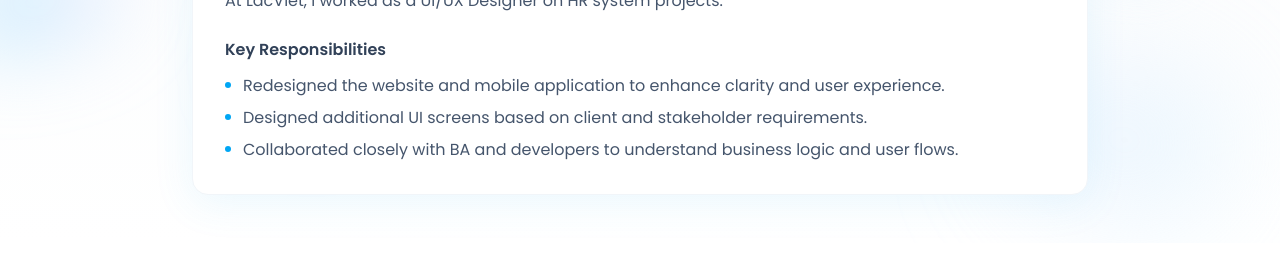
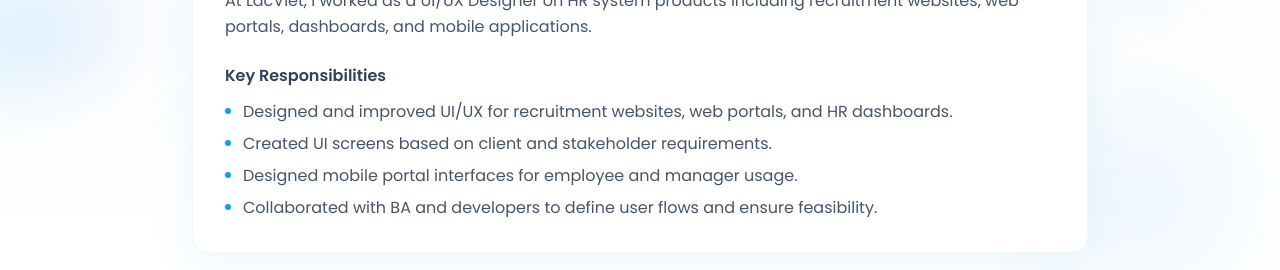
Before and after one commit to huynhthithanhthuy/My_Portfolio, a Next.js app: page / in a window 1280 px wide. Shown: the part 1980-2250 px from the top of the page. Built offline with nearby package versions, Linux system fonts and the light colour scheme.

Commit message:
edit 20/03 2

```diff
--- a/app/components/home/WorkSection.tsx
+++ b/app/components/home/WorkSection.tsx
@@ -64,8 +64,7 @@ export default function WorksSection() {
                 initial="hidden"
                 whileInView="visible"
                 viewport={{ once: true, margin: "-100px" }}
-                className={`grid lg:grid-cols-2 gap-12 lg:gap-16 items-center ${
-                  isEven ? "" : "lg:grid-flow-dense"
+                className={`grid lg:grid-cols-2 gap-12 lg:gap-16 items-center ${isEven ? "" : "lg:grid-flow-dense"
                   }`}
               >
                 {/* Image Card */}
@@ -97,6 +96,28 @@ export default function WorksSection() {
                     </div>
 
                     {/* Image */}
+                    {/* Image Card */}
+                    <motion.div
+                      variants={isEven ? fadeInLeft : fadeInRight}
+                      className={`group ${isEven ? "" : "lg:col-start-2"}`}
+                    >
+                      <a
+                        href={project.link}
+                        target="_blank"
+                        rel="noopener noreferrer"
+                        className="block"
+                      >
+                        <div
+                          className="
+                            relative p-2 rounded-[2rem]
+                            bg-gradient-to-br from-slate-100 via-white to-slate-50
+                            shadow-[0_4px_24px_rgba(0,0,0,0.06)]
+                            group-hover:shadow-[0_20px_50px_rgba(0,0,0,0.1)]
+                            group-hover:-translate-y-2
+                            transition-all duration-500
+                            cursor-pointer
+                          "
+                        >
                           <div className="relative aspect-[4/3] rounded-[1.5rem] overflow-hidden">
                             <Image
                               src={project.image}
@@ -106,6 +127,9 @@ export default function WorksSection() {
                             />
                             <div className="absolute inset-0 bg-gradient-to-t from-slate-900/20 via-transparent to-transparent opacity-0 group-hover:opacity-100 transition-opacity duration-500" />
                           </div>
+                        </div>
+                      </a>
+                    </motion.div>
                   </div>
                 </motion.div>
 
--- a/app/data/data.ts
+++ b/app/data/data.ts
@@ -13,7 +13,7 @@ export const aboutData = {
   heading: "Passionate about creating",
   headingAccent: "meaningful experiences",
   description: [
-    "I am a UI/UX Designer with 3 months of internship experience, currently seeking an Intern/Fresher position in the UI/UX field. I'm interested in how design, technology, and business come together to create meaningful digital products.",
+    "I am a UI/UX Designer with 5 months of internship experience, currently seeking an Intern/Fresher position in the UI/UX field. I'm interested in how design, technology, and business come together to create meaningful digital products.",
     "Through my studies in Management Information Systems and my internship, I have gained experience in UX research, user flows, wireframing, and UI design. My strengths lie in designing clear, user-friendly interfaces and understanding product logic. I hope to have more opportunities to learn, improve, and gain hands-on experience through real-world projects.",
   ],
   quickInfo: [
@@ -34,11 +34,13 @@ export const experiences: Experience[] = [
     period: "Sep 2025 - Jan 2026",
     type: "Internship",
     description:
-      "At LacViet, I worked as a UI/UX Designer on HR system projects:",
+    "At LacViet, I worked as a UI/UX Designer on HR system products including recruitment websites, web portals, dashboards, and mobile applications.",
+
     responsibilities: [
-      "Redesigned the website and mobile application to enhance clarity and user experience.",
-      "Designed additional UI screens based on client and stakeholder requirements.",
-      "Collaborated closely with BA and developers to understand business logic and user flows.",
+      "Designed and improved UI/UX for recruitment websites, web portals, and HR dashboards.",
+      "Created UI screens based on client and stakeholder requirements.",
+      "Designed mobile portal interfaces for employee and manager usage.",
+      "Collaborated with BA and developers to define user flows and ensure feasibility.",
     ],
   },
 ];
```
Lines whose indentation alone changed are shown as unchanged.
